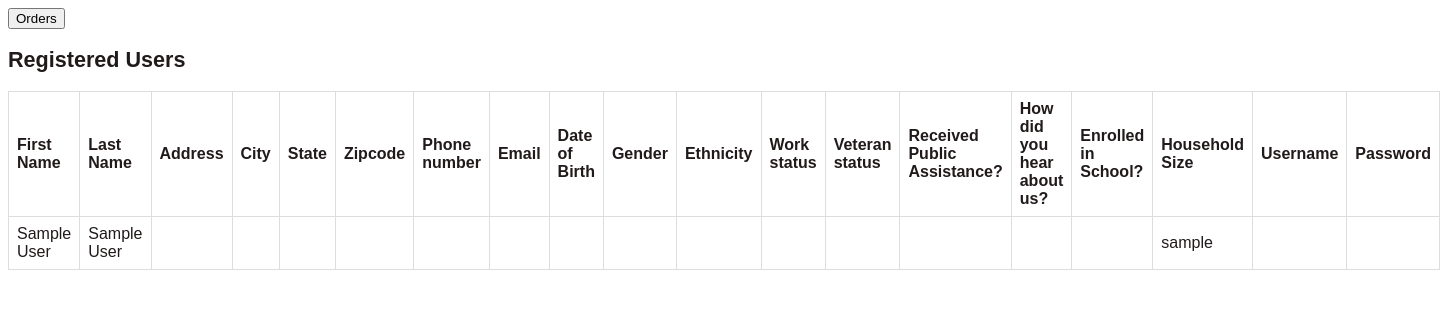
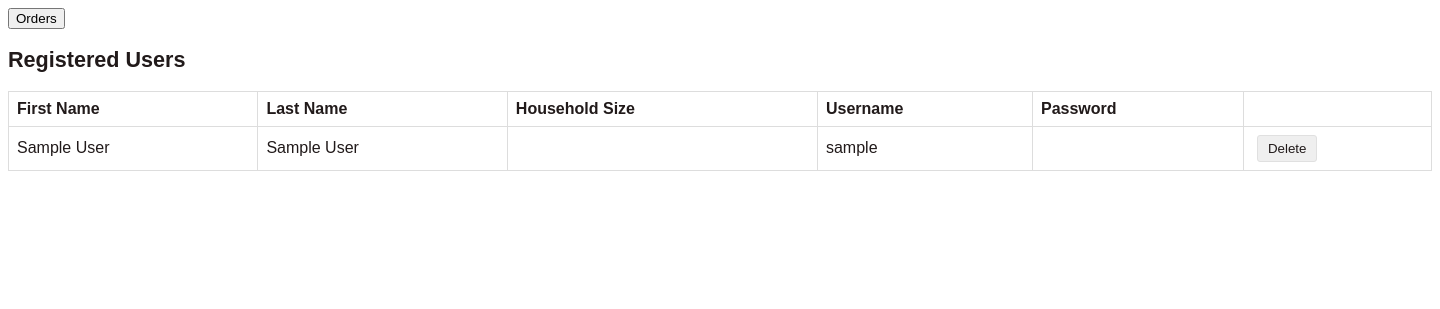
Before and after one commit to jjohnson5253/hoh_ordering_app, a PHP site: page /employee_site/users_table.php in a window 1440 px wide. Shown: the top 309 px of the page. Run offline with PHP 8.4, Linux system fonts and the light colour scheme; the visitor is signed in with stand-in values (Sample User, id 1).

Commit message:
All things working.

```diff
--- a/employee_site/users_table.php
+++ b/employee_site/users_table.php
@@ -12,20 +12,6 @@ echo "<table border='1'>
 <tr>
 <th>First Name</th>
 <th>Last Name</th>
-<th>Address</th>
-<th>City</th>
-<th>State</th>
-<th>Zipcode</th>
-<th>Phone number</th>
-<th>Email</th>
-<th>Date of Birth</th>
-<th>Gender</th>
-<th>Ethnicity</th>
-<th>Work status</th>
-<th>Veteran status</th>
-<th>Received Public Assistance?</th>
-<th>How did you hear about us?</th>
-<th>Enrolled in School?</th>
 <th>Household Size</th>
 <th>Username</th>
 <th>Password</th>
@@ -41,22 +27,15 @@ while($row = $result->fetch_assoc()) {
 	echo "<tr>";
 	echo "<td>" . $row['firstname'] . "</td>";
 	echo "<td>" . $row['lastname'] . "</td>";
-	echo "<td>" . $row['address'] . "</td>";
-	echo "<td>" . $row['city'] . "</td>";
-	echo "<td>" . $row['state'] . "</td>";
-	echo "<td>" . $row['zipcode'] . "</td>";
-	echo "<td>" . $row['phonenumber'] . "</td>";
-	echo "<td>" . $row['birthdate'] . "</td>";
-	echo "<td>" . $row['gender'] . "</td>";
-	echo "<td>" . $row['ethnicity'] . "</td>";
-	echo "<td>" . $row['workstatus'] . "</td>";
-	echo "<td>" . $row['veteran'] . "</td>";
-	echo "<td>" . $row['publicassistance'] . "</td>";
-	echo "<td>" . $row['hearabout'] . "</td>";
-	echo "<td>" . $row['schoolenrolled'] . "</td>";
 	echo "<td>" . $row['householdsize'] . "</td>";
 	echo "<td>" . $row['username'] . "</td>";
 	echo "<td>" . $row['password'] . "</td>";
+
+	// add delete button and php reference
+	echo "<td>
+	<a href='delete_user.php?id=".$row['username']."'>
+	<input type='submit' value='Delete' class='btnDeleteAction' /></a>
+	</td>";
 
 	// end table row
 	echo "</tr>";
--- a/php/confirm_registration.php
+++ b/php/confirm_registration.php
@@ -19,9 +19,9 @@ if ($mysqli->query($sql) === TRUE){
 	echo "You have successfully registered.";
 
 	echo "
-	<a href='php/login.php'>
+	<a href='login.php'>
 	<input type='submit' value='Login' />
-	</a>"
+	</a>";
 } else {
 	echo "error: " . $sql . "<br><br>" . $mysqli->error;
 }
```
Also changed, not shown: employee_site/delete_user.php (added, +18 -0 lines), php/registration.php (+0 -15 lines), php/users_table.php (deleted, +0 -74 lines).
